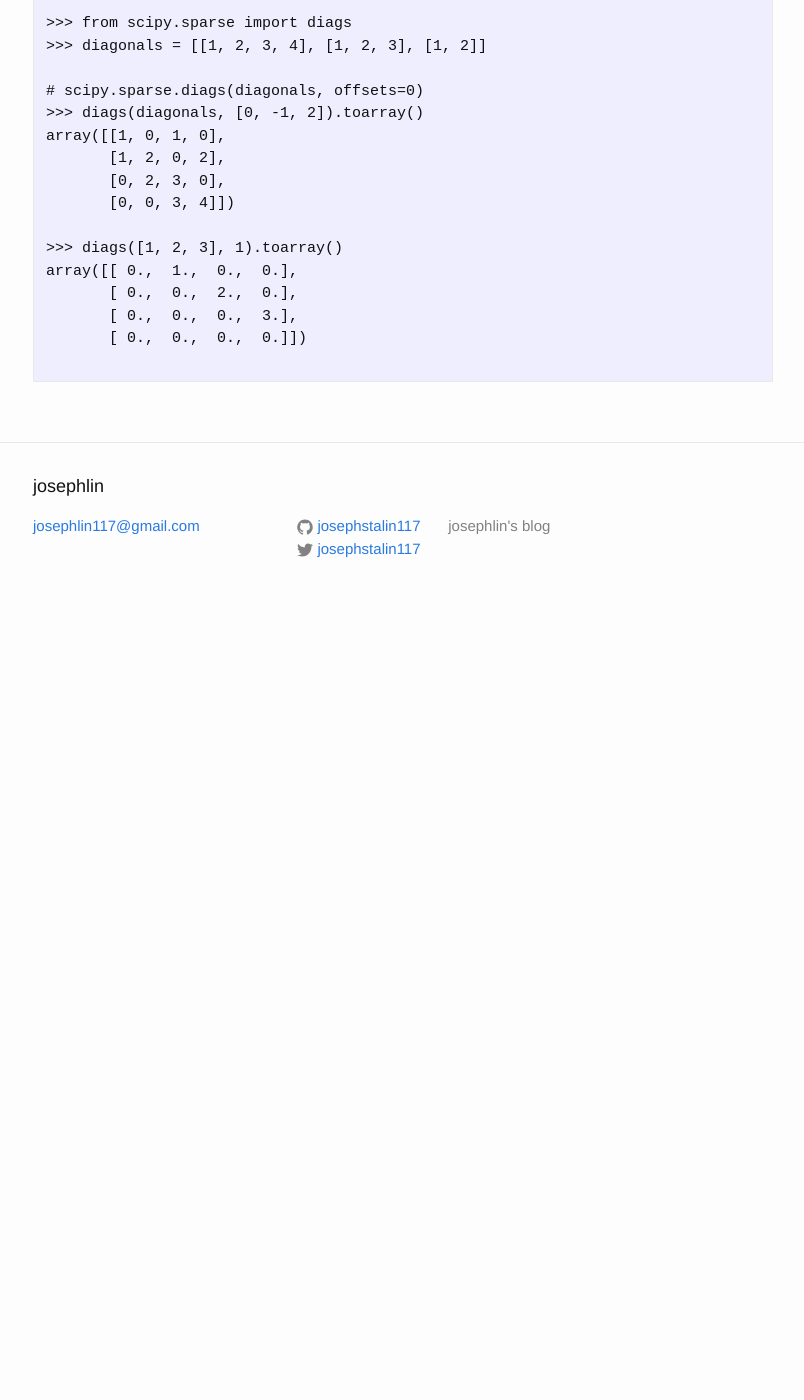
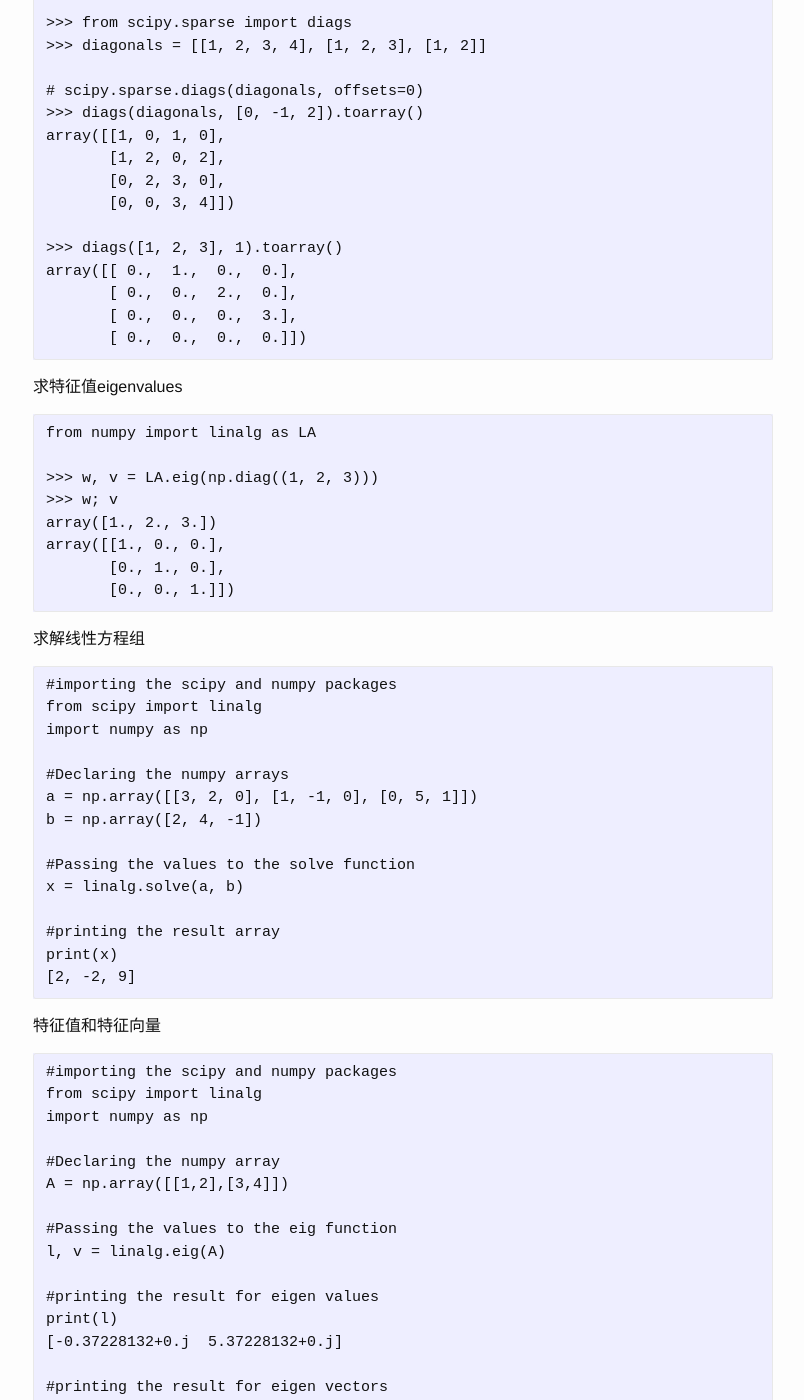
Before and after one commit to josephstalin117/josephstalin117.github.io, a Jekyll site: the page built from _posts/2019-3-28-scipy.markdown, in a window 1280 px wide and 1400 px high, scrolled down 712 px. Shown: the whole window, without its empty margins (237-1041 px from the left). Built offline with Jekyll 4.4.1, drawn with Linux system fonts in a browser that asks for light colours; before the commit the page ends 1332 px from its top, so only the background shows below that; some of the changed text lies outside the part shown.

Commit message:
update numpy & scipy

````diff
--- a/_posts/2019-3-28-scipy.markdown
+++ b/_posts/2019-3-28-scipy.markdown
@@ -45,5 +45,70 @@
        [ 0.,  0.,  2.,  0.],
        [ 0.,  0.,  0.,  3.],
        [ 0.,  0.,  0.,  0.]])
+```
 
+求特征值eigenvalues
 ```
+from numpy import linalg as LA
+
+>>> w, v = LA.eig(np.diag((1, 2, 3)))
+>>> w; v
+array([1., 2., 3.])
+array([[1., 0., 0.],
+       [0., 1., 0.],
+       [0., 0., 1.]])
+```
+
+求解线性方程组
+```
+#importing the scipy and numpy packages
+from scipy import linalg
+import numpy as np
+
+#Declaring the numpy arrays
+a = np.array([[3, 2, 0], [1, -1, 0], [0, 5, 1]])
+b = np.array([2, 4, -1])
+
+#Passing the values to the solve function
+x = linalg.solve(a, b)
+
+#printing the result array
+print(x)
+[2, -2, 9]
+```
+
+特征值和特征向量
+```
+#importing the scipy and numpy packages
+from scipy import linalg
+import numpy as np
+
+#Declaring the numpy array
+A = np.array([[1,2],[3,4]])
+
+#Passing the values to the eig function
+l, v = linalg.eig(A)
+
+#printing the result for eigen values
+print(l)
+[-0.37228132+0.j  5.37228132+0.j]
+
+#printing the result for eigen vectors
+print(v)
+[[-0.82456484 -0.41597356]
+ [ 0.56576746 -0.90937671]]
+```
+
+scipy.sparse.rand
+```
+# 生成随机的稀疏矩阵
+>>> from scipy.sparse import rand
+>>> matrix = rand(3, 4, density=0.25, format="csr", random_state=42)
+>>> matrix
+<3x4 sparse matrix of type '<class 'numpy.float64'>'
+   with 3 stored elements in Compressed Sparse Row format>
+>>> matrix.todense()
+matrix([[0.05641158, 0.        , 0.        , 0.65088847],
+        [0.        , 0.        , 0.        , 0.14286682],
+        [0.        , 0.        , 0.        , 0.        ]])
+```
````
Also changed, not shown: _posts/2018-3-3-numpy.markdown (+20 -0 lines).
